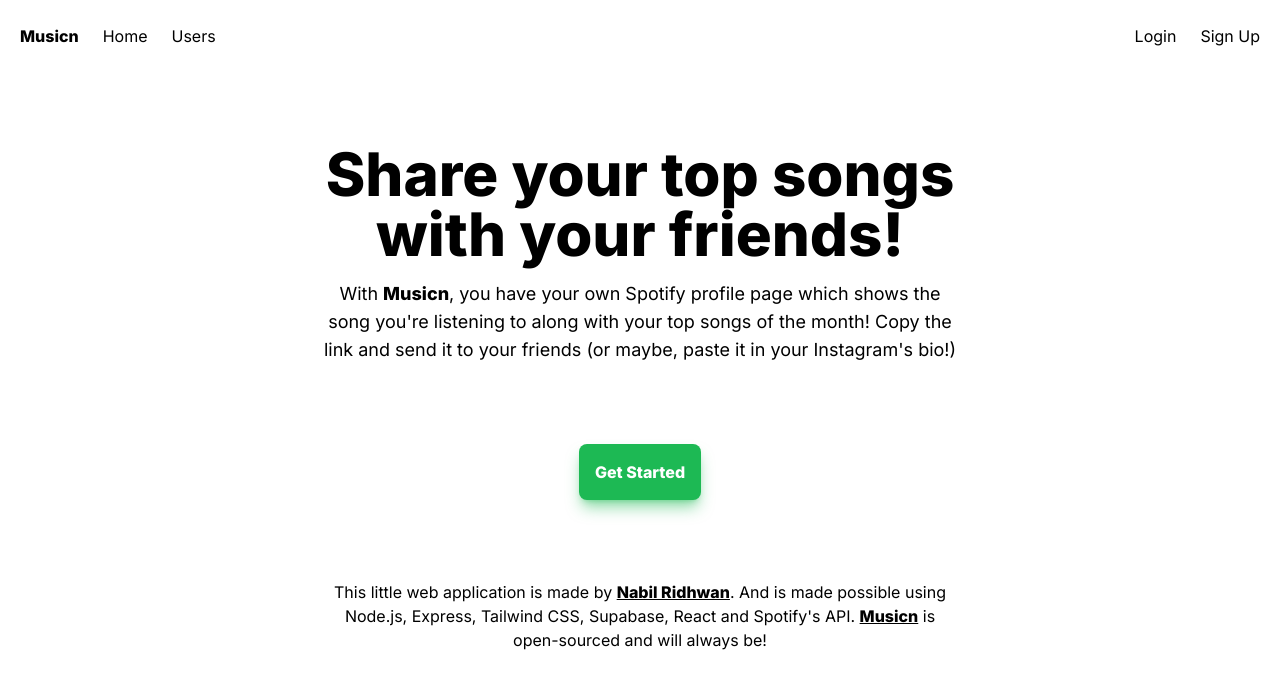
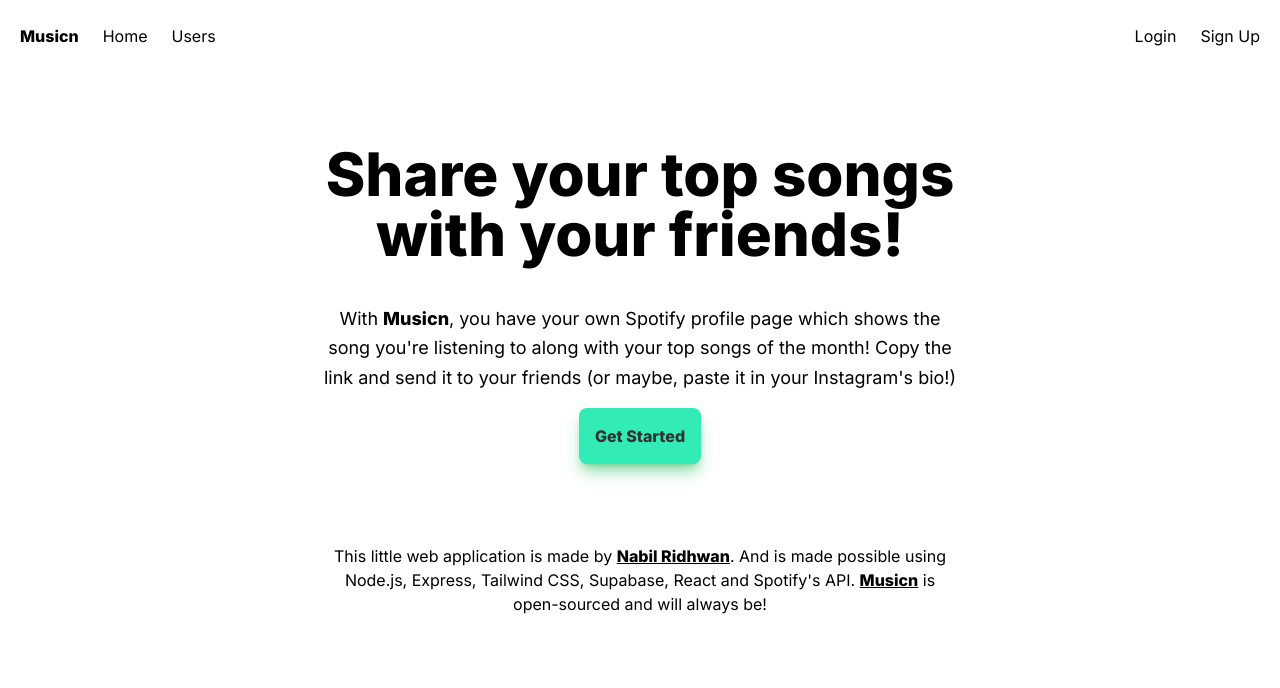
Before and after one commit to nabilridhwan/musicn, a React (Create React App) app in the folder client/: page / in a window 1280 px wide. Shown: the top 688 px of the page. Built offline with nearby package versions, Linux system fonts and the light colour scheme.

Commit message:
fix: :lipstick: Updated UI to match brand color and NavBar changes
Button now have brand color and NavBar only contains profile picture if logged in

```diff
--- a/client/src/components/NavigationBar.js
+++ b/client/src/components/NavigationBar.js
@@ -8,9 +8,9 @@
 
     let [hasToken, setHasToken] = useState(false);
     let [pfp, setPfp] = useState("");
-    let [username, setUsername] = useState("");
 
     useEffect(() => {
+        setHasToken(false);
         if (cookie.get("jwt")) {
             setHasToken(true)
 
@@ -19,7 +19,6 @@
                 credentials: "include"
             }).then(res => res.json())
                 .then(([user]) => {
-                    setUsername(user.username)
                     setPfp(user.profile_pic_url)
                 })
         }
@@ -37,7 +36,7 @@
                 <li className="inline"><Link to="/users">Users</Link></li>
 
                 <div className="float-right space-x-6">
-                    {cookie.get("jwt") ? (
+                    {hasToken ? (
                         <>
                             <li className="inline">
                                 <Link to="/profile" className="flex justify-center items-center">
@@ -49,9 +48,6 @@
                                             <FaUser className="fa fa-user text-sm text-center text-white/90" aria-hidden="true"></FaUser>
                                         </div>
                                     }
-                                    <span className="ml-2">
-                                        {username}
-                                    </span>
 
                                 </Link>
                             </li>
--- a/client/src/pages/Home.js
+++ b/client/src/pages/Home.js
@@ -8,21 +8,21 @@
             <NavigationBar />
 
             <div className="jumbotron my-24">
-                <h1>
+                <h1 className="my-10">
                     Share your top songs with your friends!
                 </h1>
 
-                <h3 className="my-4 text-lg">
+                <p className="my-4 text-lg leading-relaxed">
                     With <span className="font-bold">Musicn</span>, you have your own Spotify profile page which shows the song you're listening to along with your top songs of the month! Copy the link and send it to your friends (or maybe, paste it in your Instagram's bio!)
-                </h3>
+                </p>
 
-                <a href="/signup" className="block bg-spotify-green shadow-lg shadow-spotify-green/50 w-fit m-auto p-4 rounded-lg my-20 text-white font-bold">
+                <a href="/signup" className="block bg-brand-color shadow-lg shadow-spotify-green/50 w-fit m-auto p-4 rounded-lg my-1 text-brand-text-color font-bold">
                     Get Started
                 </a>
 
 
 
-                <p className="my-5">
+                <p className="my-20">
                     This little web application is made by <a href="https://github.com/nabilridhwan" className="underline font-bold">Nabil Ridhwan</a>.
                     And is made possible using Node.js, Express, Tailwind CSS, Supabase, React and Spotify's API. <a href="https://github.com/nabilridhwan/spotifyer" className="underline font-bold">Musicn</a> is open-sourced and will always be!
 
--- a/client/src/pages/Users.js
+++ b/client/src/pages/Users.js
@@ -54,7 +54,7 @@
                 <h1>Users</h1>
                 <h3>Users of Musicn</h3>
 
-                <p>Is your profile not showing? <Link className="underline" to="/error/1">Click here</Link> to find out more!</p>
+                {/* <p>Is your profile not showing? <Link className="underline" to="/error/1">Click here</Link> to find out more!</p> */}
             </div>
 
             {/* <div className="flex flex-wrap justify-center">
```
